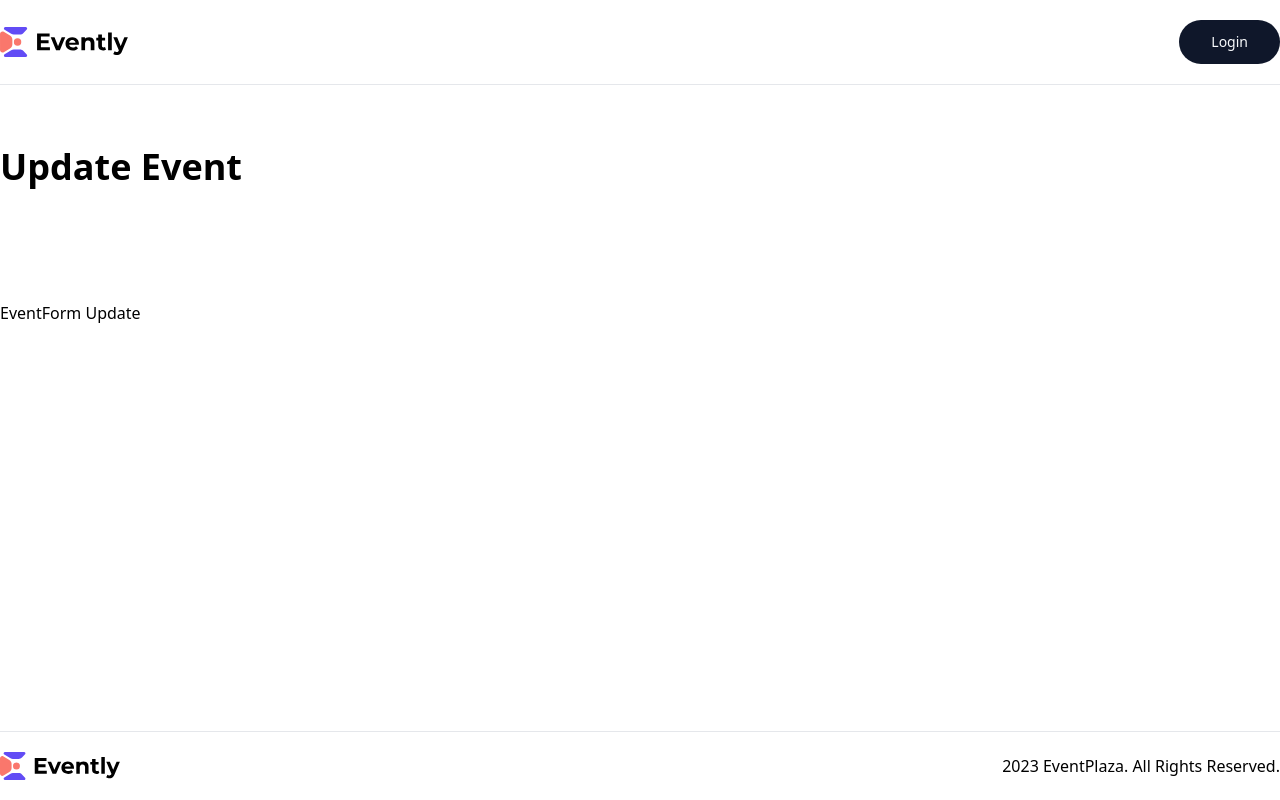
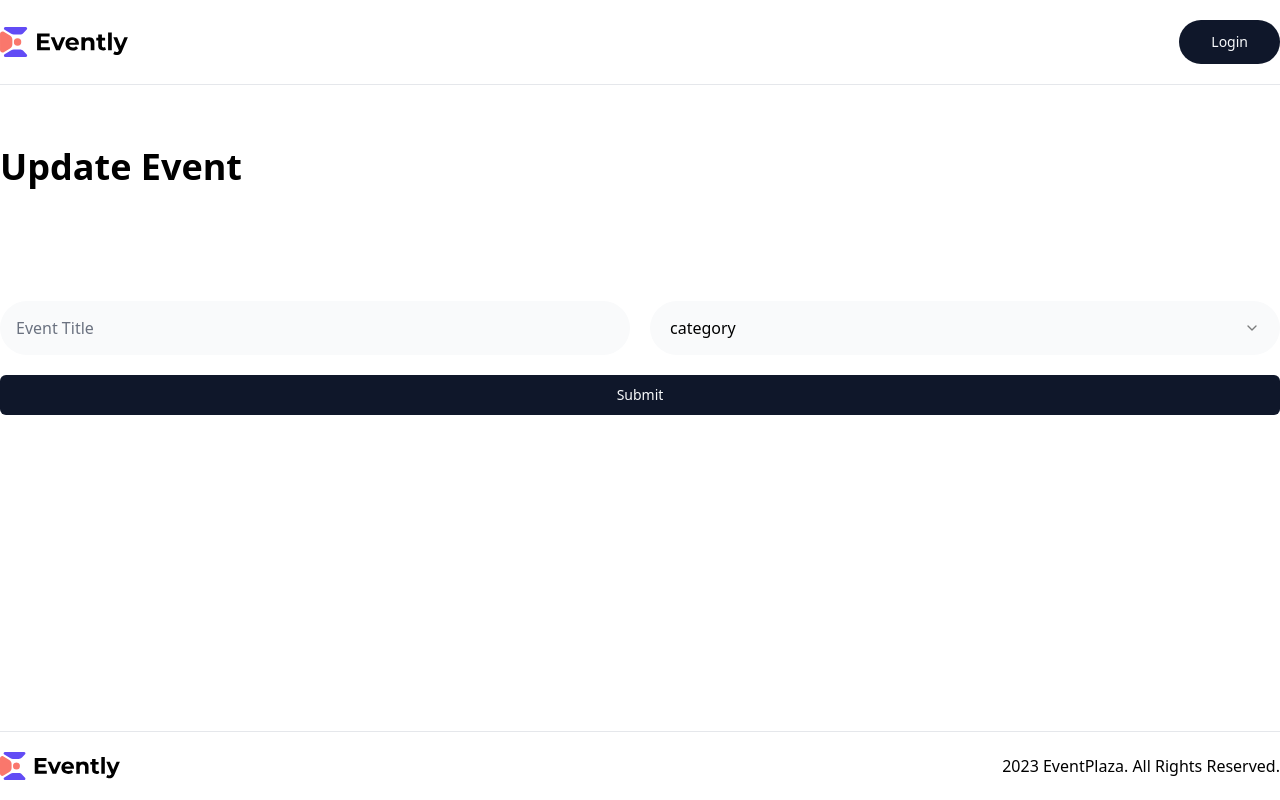
Before and after one commit to Tarun-Zenitsu/event_plaza, a Next.js app: page /events/1/update in a window 1280 px wide. Built offline with nearby package versions, Linux system fonts and the light colour scheme; no server answers.

Commit message:
add category comp 1.54

```diff
--- a/app/globals.css
+++ b/app/globals.css
@@ -77,7 +77,7 @@
   font-family: var(--font-poppins)
 }
 
-.filter-grey {
+.filter-gray {
   filter: brightness(0) saturate(100%) invert(47%) sepia(0%) saturate(217%)
     hue-rotate(32deg) brightness(98%) contrast(92%);
 }
@@ -86,7 +86,7 @@
 @layer utilities {
   .wrapper {
     @apply max-w-7xl lg:mx-auto p-5 md:px-10 xl:px-0 w-full;
-  }
+}
 
   .flex-center {
     @apply flex justify-center items-center;
@@ -206,15 +206,16 @@
 
   /* SHADCN OVERRIDES */
   .select-field {
-    @apply w-full bg-grey-50 h-[54px] placeholder:text-grey-500 rounded-full p-regular-16 px-5 py-3 border-none focus-visible:ring-transparent focus:ring-transparent !important;
+    @apply w-full bg-gray-50 h-[54px] placeholder:text-gray-500 rounded-full p-regular-16 px-5 py-3 border-none focus-visible:ring-transparent focus:ring-transparent !important;
   }
 
   .input-field {
-    @apply bg-grey-50 h-[54px] focus-visible:ring-offset-0 placeholder:text-grey-500 rounded-full p-regular-16 px-4 py-3 border-none focus-visible:ring-transparent !important;
+    @apply bg-gray-50 h-[54px] focus-visible:ring-offset-0 placeholder:text-gray-500 rounded-full p-regular-16 px-4 py-3 border-none focus-visible:ring-transparent !important;
   }
 
+
   .textarea {
-    @apply bg-grey-50 flex flex-1 placeholder:text-grey-500 p-regular-16 px-5 py-3 border-none focus-visible:ring-transparent !important;
+    @apply bg-gray-50 flex flex-1 placeholder:text-gray-500 p-regular-16 px-5 py-3 border-none focus-visible:ring-transparent !important;
   }
 
   .button {
--- /dev/null
+++ b/components/shared/DropDown.tsx
@@ -0,0 +1,32 @@
+import React from 'react'
+import {
+    Select,
+    SelectContent,
+    SelectItem,
+    SelectTrigger,
+    SelectValue,
+  } from "@/components/ui/select"
+
+
+type DropdownProps = {
+    value?: string,
+    onChangeHanler?: () => void
+}
+
+const DropDown = ({value, onChangeHanler}: DropdownProps) => {
+  return (
+    <Select onValueChange={onChangeHanler} defaultValue={value} >
+        <SelectTrigger className="select-field">
+            <SelectValue placeholder="category" />
+        </SelectTrigger>
+        <SelectContent>
+            <SelectItem value="light">Light</SelectItem>
+            <SelectItem value="dark">Dark</SelectItem>
+            <SelectItem value="system">System</SelectItem>
+        </SelectContent>
+    </Select>
+
+  )
+}
+
+export default DropDown
--- a/components/shared/EventForm.tsx
+++ b/components/shared/EventForm.tsx
@@ -2,11 +2,14 @@
 
 import { zodResolver } from "@hookform/resolvers/zod"
 import { useForm } from "react-hook-form"
+import { Button } from "@/components/ui/button"
+import { Form, FormControl, FormDescription, FormField, FormItem, FormLabel, FormMessage,
+} from "@/components/ui/form"
+import { Input } from "@/components/ui/input"
+import { eventFormSchema } from "@/lib/validator"
 import * as z from "zod"
-
-const formSchema = z.object({
-  username: z.string().min(2).max(50),
-})
+import { eventDefaultValues } from "@/constants"
+import DropDown from "./DropDown"
 
 type EventFormProps = {
     userId: string,
@@ -15,8 +18,53 @@
 
 const EventForm = ({ userId, type }: EventFormProps) => {
 
+  const initialValues = eventDefaultValues
+
+    // 1. Define your form.
+  const form = useForm<z.infer<typeof eventFormSchema>>({
+    resolver: zodResolver(eventFormSchema),
+    defaultValues: initialValues
+  })
+
+  // 2. Define a submit handler.
+  function onSubmit(values: z.infer<typeof eventFormSchema>) {
+    // Do something with the form values.
+    // ✅ This will be type-safe and validated.
+    console.log(values)
+  }
+
   return (
-    <div>EventForm {type}</div>
+    <Form {...form}>
+      <form onSubmit={form.handleSubmit(onSubmit)} className="flex flex-col gap-5">
+        <div className="flex flex-col gap-5 md:flex-row">
+          <FormField
+            control={form.control}
+            name="title"
+            render={({ field }) => (
+              <FormItem className="w-full">
+                <FormControl>
+                  <Input placeholder="Event Title" {...field} className="input-field"/>
+                </FormControl>
+                <FormMessage />
+              </FormItem>
+            )}
+          />
+          <FormField
+            control={form.control}
+            name="categoryId"
+            render={({ field }) => (
+              <FormItem className="w-full">
+                <FormControl>
+                  <DropDown onChangeHanler={field.onChange} value ={field.value}/>
+                </FormControl>
+                <FormMessage />
+              </FormItem>
+            )}
+          />
+        </div>
+        <Button type="submit">Submit</Button>
+      </form>
+    </Form>
   )
 }
 
--- /dev/null
+++ b/components/ui/input.tsx
@@ -0,0 +1,25 @@
+import * as React from "react"
+
+import { cn } from "@/lib/utils"
+
+export interface InputProps
+  extends React.InputHTMLAttributes<HTMLInputElement> {}
+
+const Input = React.forwardRef<HTMLInputElement, InputProps>(
+  ({ className, type, ...props }, ref) => {
+    return (
+      <input
+        type={type}
+        className={cn(
+          "flex h-10 w-full rounded-md border border-input bg-background px-3 py-2 text-sm ring-offset-background file:border-0 file:bg-transparent file:text-sm file:font-medium placeholder:text-muted-foreground focus-visible:outline-none focus-visible:ring-2 focus-visible:ring-ring focus-visible:ring-offset-2 disabled:cursor-not-allowed disabled:opacity-50",
+          className
+        )}
+        ref={ref}
+        {...props}
+      />
+    )
+  }
+)
+Input.displayName = "Input"
+
+export { Input }
--- /dev/null
+++ b/components/ui/select.tsx
@@ -0,0 +1,160 @@
+"use client"
+
+import * as React from "react"
+import * as SelectPrimitive from "@radix-ui/react-select"
+import { Check, ChevronDown, ChevronUp } from "lucide-react"
+
+import { cn } from "@/lib/utils"
+
+const Select = SelectPrimitive.Root
+
+const SelectGroup = SelectPrimitive.Group
+
+const SelectValue = SelectPrimitive.Value
+
+const SelectTrigger = React.forwardRef<
+  React.ElementRef<typeof SelectPrimitive.Trigger>,
+  React.ComponentPropsWithoutRef<typeof SelectPrimitive.Trigger>
+>(({ className, children, ...props }, ref) => (
+  <SelectPrimitive.Trigger
+    ref={ref}
+    className={cn(
+      "flex h-10 w-full items-center justify-between rounded-md border border-input bg-background px-3 py-2 text-sm ring-offset-background placeholder:text-muted-foreground focus:outline-none focus:ring-2 focus:ring-ring focus:ring-offset-2 disabled:cursor-not-allowed disabled:opacity-50 [&>span]:line-clamp-1",
+      className
+    )}
+    {...props}
+  >
+    {children}
+    <SelectPrimitive.Icon asChild>
+      <ChevronDown className="h-4 w-4 opacity-50" />
+    </SelectPrimitive.Icon>
+  </SelectPrimitive.Trigger>
+))
+SelectTrigger.displayName = SelectPrimitive.Trigger.displayName
+
+const SelectScrollUpButton = React.forwardRef<
+  React.ElementRef<typeof SelectPrimitive.ScrollUpButton>,
+  React.ComponentPropsWithoutRef<typeof SelectPrimitive.ScrollUpButton>
+>(({ className, ...props }, ref) => (
+  <SelectPrimitive.ScrollUpButton
+    ref={ref}
+    className={cn(
+      "flex cursor-default items-center justify-center py-1",
+      className
+    )}
+    {...props}
+  >
+    <ChevronUp className="h-4 w-4" />
+  </SelectPrimitive.ScrollUpButton>
+))
+SelectScrollUpButton.displayName = SelectPrimitive.ScrollUpButton.displayName
+
+const SelectScrollDownButton = React.forwardRef<
+  React.ElementRef<typeof SelectPrimitive.ScrollDownButton>,
+  React.ComponentPropsWithoutRef<typeof SelectPrimitive.ScrollDownButton>
+>(({ className, ...props }, ref) => (
+  <SelectPrimitive.ScrollDownButton
+    ref={ref}
+    className={cn(
+      "flex cursor-default items-center justify-center py-1",
+      className
+    )}
+    {...props}
+  >
+    <ChevronDown className="h-4 w-4" />
+  </SelectPrimitive.ScrollDownButton>
+))
+SelectScrollDownButton.displayName =
+  SelectPrimitive.ScrollDownButton.displayName
+
+const SelectContent = React.forwardRef<
+  React.ElementRef<typeof SelectPrimitive.Content>,
+  React.ComponentPropsWithoutRef<typeof SelectPrimitive.Content>
+>(({ className, children, position = "popper", ...props }, ref) => (
+  <SelectPrimitive.Portal>
+    <SelectPrimitive.Content
+      ref={ref}
+      className={cn(
+        "relative z-50 max-h-96 min-w-[8rem] overflow-hidden rounded-md border bg-popover text-popover-foreground shadow-md data-[state=open]:animate-in data-[state=closed]:animate-out data-[state=closed]:fade-out-0 data-[state=open]:fade-in-0 data-[state=closed]:zoom-out-95 data-[state=open]:zoom-in-95 data-[side=bottom]:slide-in-from-top-2 data-[side=left]:slide-in-from-right-2 data-[side=right]:slide-in-from-left-2 data-[side=top]:slide-in-from-bottom-2",
+        position === "popper" &&
+          "data-[side=bottom]:translate-y-1 data-[side=left]:-translate-x-1 data-[side=right]:translate-x-1 data-[side=top]:-translate-y-1",
+        className
+      )}
+      position={position}
+      {...props}
+    >
+      <SelectScrollUpButton />
+      <SelectPrimitive.Viewport
+        className={cn(
+          "p-1",
+          position === "popper" &&
+            "h-[var(--radix-select-trigger-height)] w-full min-w-[var(--radix-select-trigger-width)]"
+        )}
+      >
+        {children}
+      </SelectPrimitive.Viewport>
+      <SelectScrollDownButton />
+    </SelectPrimitive.Content>
+  </SelectPrimitive.Portal>
+))
+SelectContent.displayName = SelectPrimitive.Content.displayName
+
+const SelectLabel = React.forwardRef<
+  React.ElementRef<typeof SelectPrimitive.Label>,
+  React.ComponentPropsWithoutRef<typeof SelectPrimitive.Label>
+>(({ className, ...props }, ref) => (
+  <SelectPrimitive.Label
+    ref={ref}
+    className={cn("py-1.5 pl-8 pr-2 text-sm font-semibold", className)}
+    {...props}
+  />
+))
+SelectLabel.displayName = SelectPrimitive.Label.displayName
+
+const SelectItem = React.forwardRef<
+  React.ElementRef<typeof SelectPrimitive.Item>,
+  React.ComponentPropsWithoutRef<typeof SelectPrimitive.Item>
+>(({ className, children, ...props }, ref) => (
+  <SelectPrimitive.Item
+    ref={ref}
+    className={cn(
+      "relative flex w-full cursor-default select-none items-center rounded-sm py-1.5 pl-8 pr-2 text-sm outline-none focus:bg-accent focus:text-accent-foreground data-[disabled]:pointer-events-none data-[disabled]:opacity-50",
+      className
+    )}
+    {...props}
+  >
+    <span className="absolute left-2 flex h-3.5 w-3.5 items-center justify-center">
+      <SelectPrimitive.ItemIndicator>
+        <Check className="h-4 w-4" />
+      </SelectPrimitive.ItemIndicator>
+    </span>
+
+    <SelectPrimitive.ItemText>{children}</SelectPrimitive.ItemText>
+  </SelectPrimitive.Item>
+))
+SelectItem.displayName = SelectPrimitive.Item.displayName
+
+const SelectSeparator = React.forwardRef<
+  React.ElementRef<typeof SelectPrimitive.Separator>,
+  React.ComponentPropsWithoutRef<typeof SelectPrimitive.Separator>
+>(({ className, ...props }, ref) => (
+  <SelectPrimitive.Separator
+    ref={ref}
+    className={cn("-mx-1 my-1 h-px bg-muted", className)}
+    {...props}
+  />
+))
+SelectSeparator.displayName = SelectPrimitive.Separator.displayName
+
+export {
+  Select,
+  SelectGroup,
+  SelectValue,
+  SelectTrigger,
+  SelectContent,
+  SelectLabel,
+  SelectItem,
+  SelectSeparator,
+  SelectScrollUpButton,
+  SelectScrollDownButton,
+}
--- /dev/null
+++ b/lib/validator.ts
@@ -0,0 +1,14 @@
+import * as z from "zod"
+
+export const eventFormSchema = z.object({
+    title: z.string().min(3, 'Title must be atlest 3 characters'),
+    description: z.string().min(3, 'description must be atlest 3 characters').max(400, 'Description must be less then 400 characters'),
+    location: z.string().min(3, 'location must be atlest 3 characters').max(400, 'location must be less then 400 characters'),
+    imageUrl: z.string(),
+    startDateTime: z.date(),
+    endDateTime: z.date(),
+    categoryId: z.string(),
+    price: z.string(),
+    isFree: z.boolean(),
+    url: z.string().url(),
+  })
--- a/package.json
+++ b/package.json
@@ -13,6 +13,7 @@
     "@hookform/resolvers": "^3.3.2",
     "@radix-ui/react-dialog": "^1.0.5",
     "@radix-ui/react-label": "^2.0.2",
+    "@radix-ui/react-select": "^2.0.0",
     "@radix-ui/react-separator": "^1.0.3",
     "@radix-ui/react-slot": "^1.0.2",
     "@uploadthing/react": "^6.0.2",
```
Also changed, not shown: 1 other file (tests, documents, lock files or other folders).
